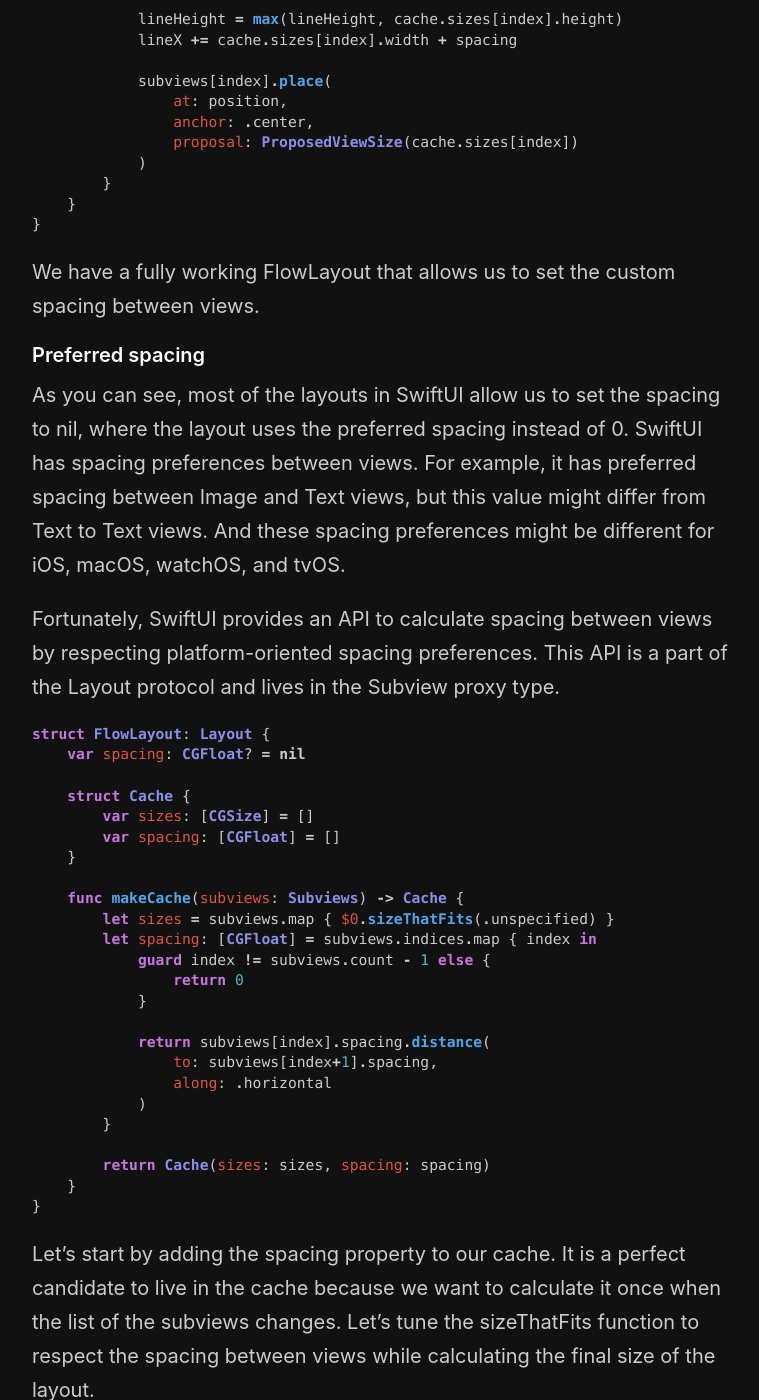
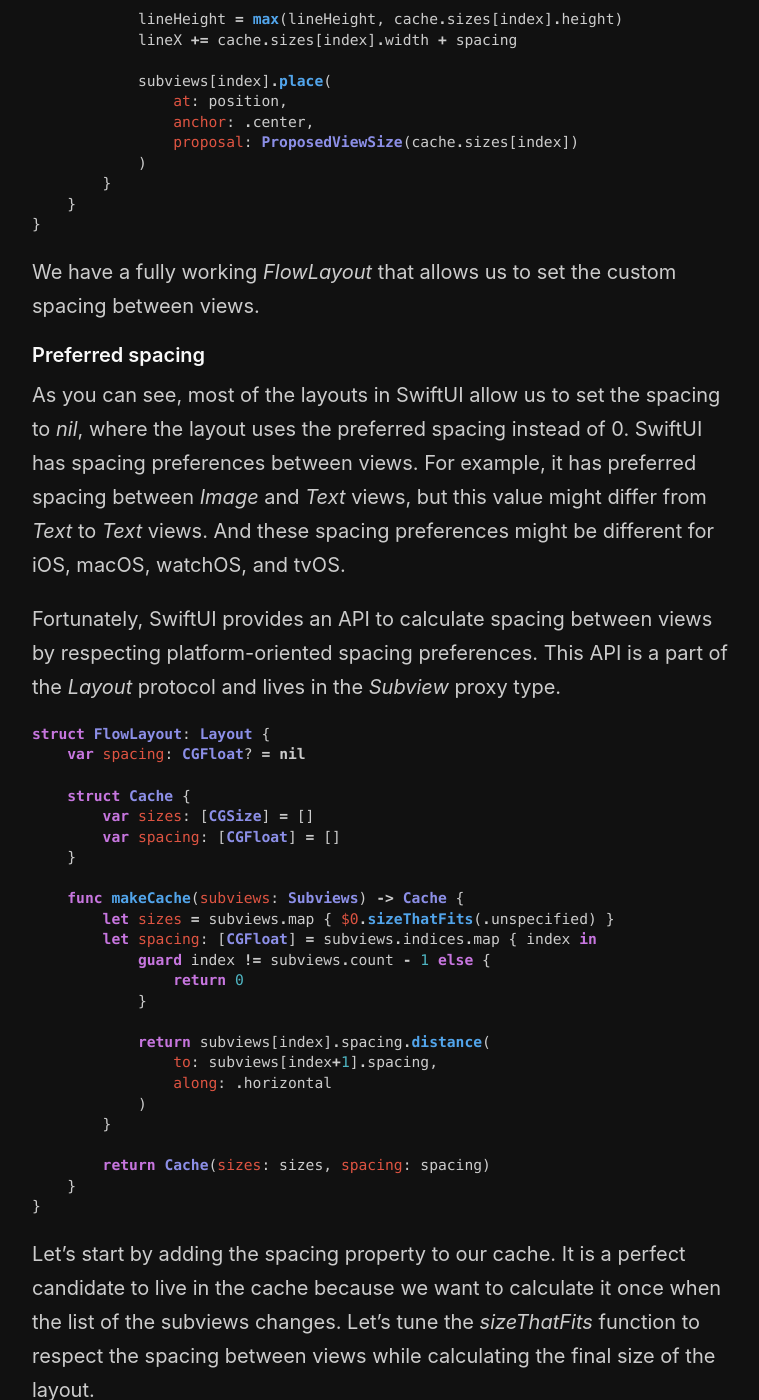
Before and after one commit to mecid/mecid.github.io, a Jekyll site: the page built from _posts/2022-12-07-building-custom-layout-in-swiftui-spacing.md, in a window 1280 px wide and 1400 px high, scrolled down 2272 px. Shown: the whole window, without its empty margins (258-1017 px from the left). Built offline with Jekyll 4.4.1, drawn with Linux system fonts in a browser that asks for light colours; some of the changed text lies outside the part shown.

Commit message:
layout spacing post formatted

````diff
--- a/_posts/2022-12-07-building-custom-layout-in-swiftui-spacing.md
+++ b/_posts/2022-12-07-building-custom-layout-in-swiftui-spacing.md
@@ -5,7 +5,7 @@ layout: post
 
 Multiple layouts allow us to compose views in different ways. One crucial thing is the spacing between children of the concrete layout. This week we will learn how to build a custom layout allowing us to specify a particular spacing between views and how to respect the platform-oriented predefined spacing rules in SwiftUI.
 
-As many types we create in Swift, the type conforming to the Layout protocol can define its properties and initialize it via the init function. Our FlowLayout type is not an exception here. Let's add the spacing property to the FlowLayout type.
+As many types we create in Swift, the type conforming to the *Layout* protocol can define its properties and initialize it via the *init* function. Our *FlowLayout* type is not an exception here. Let's add the *spacing* property to the *FlowLayout* type.
 
 ```swift
 struct FlowLayout: Layout {
@@ -22,7 +22,7 @@ struct FlowLayout: Layout {
 }
 ```
 
-As you can see in the example above, now we can place an instance of the FlowLayout type with the particular spacing between views. But first, we should tune the sizeThatFits function to respect the spacing between views while calculating the final size of the layout.
+As you can see in the example above, now we can place an instance of the *FlowLayout* type with the particular spacing between views. But first, we should tune the *sizeThatFits* function to respect the spacing between views while calculating the final size of the layout.
 
 ```swift
 struct FlowLayout: Layout {
@@ -58,7 +58,7 @@ struct FlowLayout: Layout {
 }
 ```
 
-Second, we must add spacing between views while placing them in the placeSubviews function.
+Second, we must add spacing between views while placing them in the *placeSubviews* function.
 
 ```swift
 struct FlowLayout: Layout {
@@ -98,12 +98,12 @@ struct FlowLayout: Layout {
 }
 ```
 
-We have a fully working FlowLayout that allows us to set the custom spacing between views.
+We have a fully working *FlowLayout* that allows us to set the custom spacing between views.
 
 #### Preferred spacing
-As you can see, most of the layouts in SwiftUI allow us to set the spacing to nil, where the layout uses the preferred spacing instead of 0. SwiftUI has spacing preferences between views. For example, it has preferred spacing between Image and Text views, but this value might differ from Text to Text views. And these spacing preferences might be different for iOS, macOS, watchOS, and tvOS.
+As you can see, most of the layouts in SwiftUI allow us to set the spacing to *nil*, where the layout uses the preferred spacing instead of 0. SwiftUI has spacing preferences between views. For example, it has preferred spacing between *Image* and *Text* views, but this value might differ from *Text* to *Text* views. And these spacing preferences might be different for iOS, macOS, watchOS, and tvOS.
 
-Fortunately, SwiftUI provides an API to calculate spacing between views by respecting platform-oriented spacing preferences. This API is a part of the Layout protocol and lives in the Subview proxy type.
+Fortunately, SwiftUI provides an API to calculate spacing between views by respecting platform-oriented spacing preferences. This API is a part of the *Layout* protocol and lives in the *Subview* proxy type.
 
 ```swift
 struct FlowLayout: Layout {
@@ -132,7 +132,7 @@ struct FlowLayout: Layout {
 }
 ```
 
-Let's start by adding the spacing property to our cache. It is a perfect candidate to live in the cache because we want to calculate it once when the list of the subviews changes. Let's tune the sizeThatFits function to respect the spacing between views while calculating the final size of the layout.
+Let's start by adding the spacing property to our cache. It is a perfect candidate to live in the cache because we want to calculate it once when the list of the subviews changes. Let's tune the *sizeThatFits* function to respect the spacing between views while calculating the final size of the layout.
 
 ```swift
 struct FlowLayout: Layout {
@@ -167,7 +167,7 @@ struct FlowLayout: Layout {
 }
 ```
 
-The next step is to add spacing between views while placing them. We can apply similar changes to the placeSubviews function to respect the preferred spacing between different views.
+The next step is to add spacing between views while placing them. We can apply similar changes to the *placeSubviews* function to respect the preferred spacing between different views.
 
 ```swift
 struct FlowLayout: Layout {
@@ -206,4 +206,4 @@ struct FlowLayout: Layout {
 }
 ```
 
-Finally, we have a flow layout that respects the preferred view spacing by default. The Layout protocol provides us with the reach API to build reusable layouts across all the platforms. We should carefully learn the API SwiftUI provides to create layouts respecting the platform-oriented rules.
+Finally, we have a flow layout that respects the preferred view spacing by default. The *Layout* protocol provides us with the reach API to build reusable layouts across all the platforms. We should carefully learn the API SwiftUI provides to create layouts respecting the platform-oriented rules.
````
